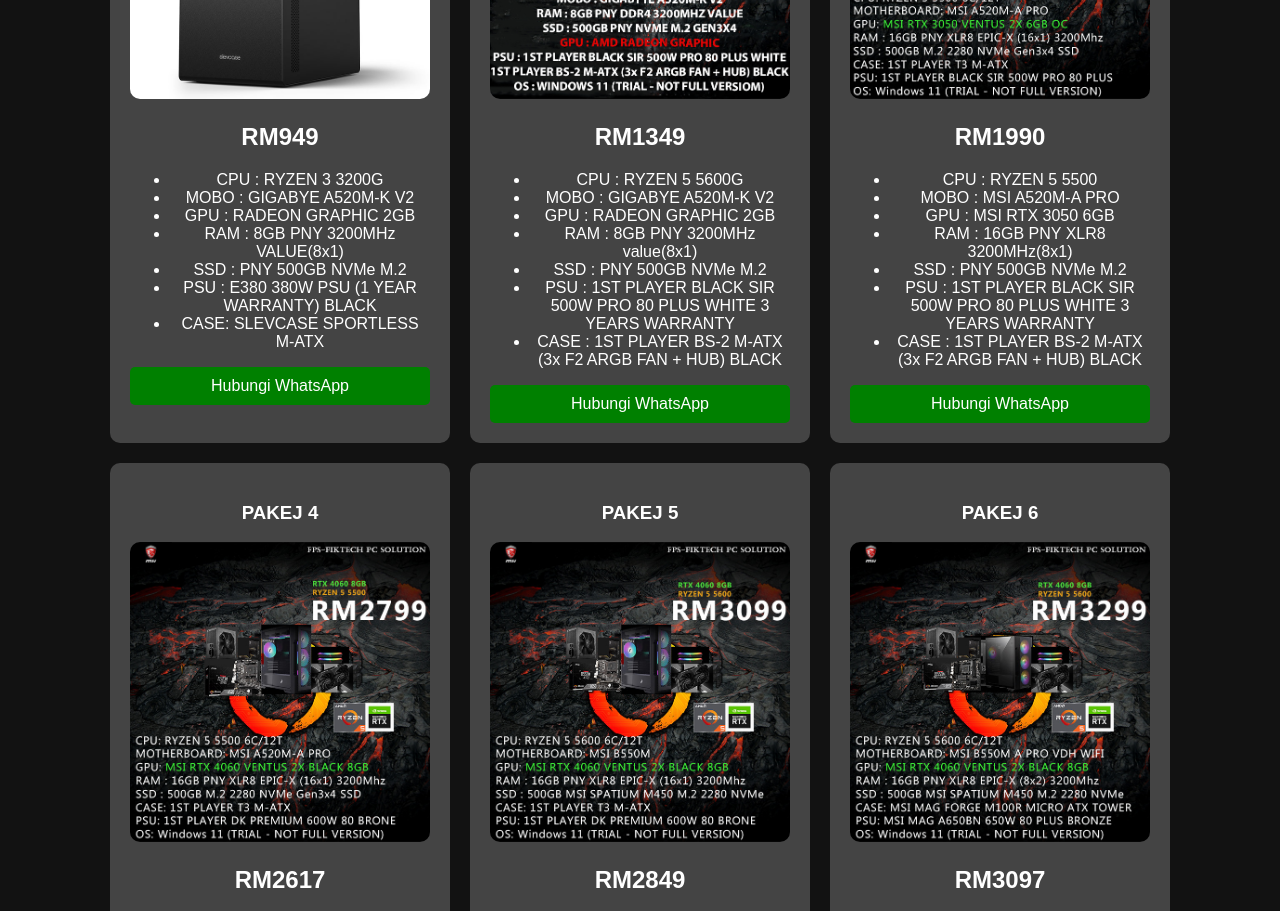
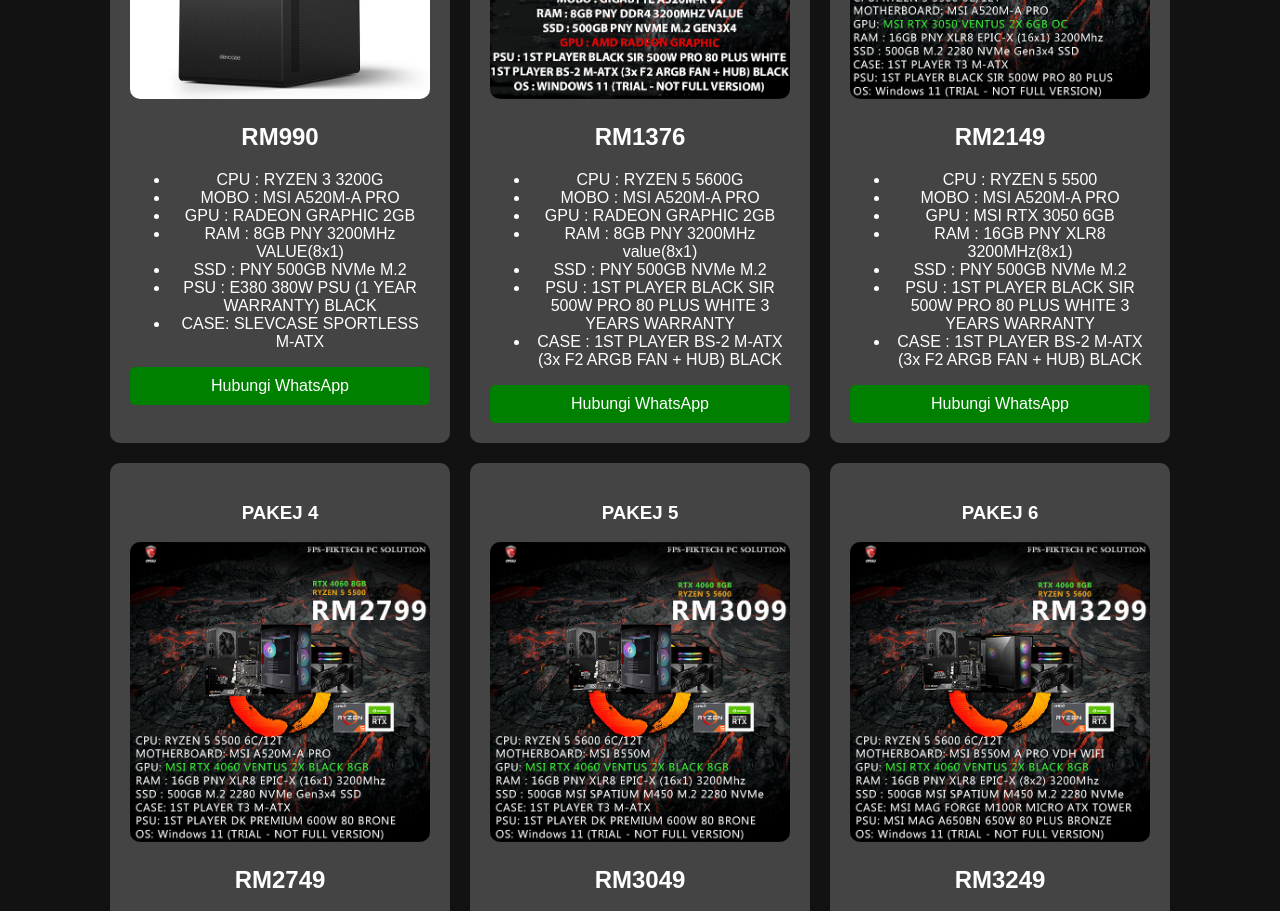
Before and after one commit to Pikachu566/Official_Website-FPS-FIKTECH-PC-SOLUTION, a plain HTML site: page index.html in a window 1280 px wide. Shown: the part 1120-2031 px from the top of the page. Drawn offline with Linux system fonts and the light colour scheme.

Commit message:
Update index.html

```diff
--- a/index.html
+++ b/index.html
@@ -58,13 +58,13 @@
 
 <script>
 const pakejList = [
-    { title: "PAKEJ 1", img: "RM949.jpg", price: "RM949", specs: ["CPU : RYZEN 3 3200G", "MOBO : GIGABYE A520M-K V2", "GPU : RADEON GRAPHIC 2GB", "RAM : 8GB PNY 3200MHz VALUE(8x1)", "SSD : PNY 500GB NVMe M.2" , "PSU : E380 380W PSU  (1 YEAR WARRANTY) BLACK " , "CASE: SLEVCASE SPORTLESS M-ATX "], wa: "175298421" },
-    { title: "PAKEJ 2", img: "RM1376.jpg", price: "RM1349", specs: ["CPU : RYZEN 5 5600G", "MOBO : GIGABYE A520M-K V2", "GPU : RADEON GRAPHIC 2GB", "RAM : 8GB PNY 3200MHz value(8x1)", "SSD : PNY 500GB NVMe M.2" , "PSU : 1ST PLAYER BLACK SIR 500W PRO 80 PLUS WHITE 3 YEARS WARRANTY" , "CASE : 1ST PLAYER BS-2 M-ATX (3x F2 ARGB FAN + HUB) BLACK "], wa: "175298421" },
-	{ title: "PAKEJ 3", img: "RM2199.jpg", price: "RM1990", specs: ["CPU : RYZEN 5 5500", "MOBO : MSI A520M-A PRO", "GPU : MSI RTX 3050 6GB", "RAM : 16GB PNY XLR8 3200MHz(8x1)", "SSD : PNY 500GB NVMe M.2" , "PSU : 1ST PLAYER BLACK SIR 500W PRO 80 PLUS WHITE  3 YEARS WARRANTY" , "CASE : 1ST PLAYER BS-2 M-ATX (3x F2 ARGB FAN + HUB) BLACK "], wa: "175298421" },
-	{ title: "PAKEJ 4", img: "RM2799.jpg", price: "RM2617", specs: ["CPU : RYZEN 5 5500", "MOBO : MSI A520M-A PRO", "GPU : MSI RTX 4060 VENTUS 2X BLACK OC 8GB", "RAM : 16GB PNY XLR8 3200MHz(8x1)", "SSD : PNY 500GB NVMe M.2" , "PSU : 1ST PLAYER DK PREMIUM 600W 80 PLUS BRONZE NON MODULAR" , "CASE : 1ST PLAYER T3 M-ATX (4x F2 ARGB FAN + HUB) BLACK  "], wa: "175298421" },
-    { title: "PAKEJ 5", img: "RM3099.jpg", price: "RM2849", specs: ["CPU : RYZEN 5 5600", "MOBO : MSI B550M-A PRO", "GPU : MSI RTX 4060 VENTUS 2X BLACK OC 8GB", "RAM : 16GB PNY XLR8 3200MHz(8x1)", "SSD : 500GB MSI SPATIUM M450 NVMe M.2" , "PSU : 1ST PLAYER DK PREMIUM 600W 80 PLUS BRONZE NON MODULAR" , "CASE : 1ST PLAYER T3 M-ATX (4x F2 ARGB FAN + HUB) BLACK  "], wa: "175298421" },
-    { title: "PAKEJ 6", img: "RM3299.jpg", price: "RM3097", specs: ["CPU : RYZEN 5 5600", "MOBO : MSI B550M-A PRO VDH WIFI", "GPU : MSI RTX 4060 VENTUS 2X BLACK OC 8GB", "RAM : 16GB PNY XLR8 3200MHz(8x2)", "SSD : 500GB MSI SPATIUM M450 NVMe M.2" , "PSU : MSI MAG A650BN 650W 80 PLUS BRONZE NON MODULAR" , "CASE : MSI MAG FORGE M100R MICRO ATX TOWER CASING (BLACK) (4x ARGB FAN+HUB)"], wa: "175298421" },
-    { title: "PAKEJ 7", img: "RM3799.jpg", price: "RM3479", specs: ["CPU : RYZEN 7 5700X", "MOBO : MSI B550M MORTAR MAX WIFI", "GPU : MSI RTX 4060 VENTUS 2X BLACK OC 8GB", "RAM : 16GB PNY XLR8 3200MHz(8x2)", "SSD : 1TB MSI SPATIUM M460 NVMe M.2" , "PSU : MSI MAG A650BN 650W 80 PLUS BRONZE NON MODULAR" , "CASE : MSI MAG FORGE M100R MICRO ATX TOWER CASING (BLACK) (4x ARGB FAN+HUB)"], wa: "175298421" },
+    { title: "PAKEJ 1", img: "RM949.jpg", price: "RM990", specs: ["CPU : RYZEN 3 3200G", "MOBO : MSI A520M-A PRO", "GPU : RADEON GRAPHIC 2GB", "RAM : 8GB PNY 3200MHz VALUE(8x1)", "SSD : PNY 500GB NVMe M.2" , "PSU : E380 380W PSU  (1 YEAR WARRANTY) BLACK " , "CASE: SLEVCASE SPORTLESS M-ATX "], wa: "175298421" },
+    { title: "PAKEJ 2", img: "RM1376.jpg", price: "RM1376", specs: ["CPU : RYZEN 5 5600G", "MOBO : MSI A520M-A PRO", "GPU : RADEON GRAPHIC 2GB", "RAM : 8GB PNY 3200MHz value(8x1)", "SSD : PNY 500GB NVMe M.2" , "PSU : 1ST PLAYER BLACK SIR 500W PRO 80 PLUS WHITE 3 YEARS WARRANTY" , "CASE : 1ST PLAYER BS-2 M-ATX (3x F2 ARGB FAN + HUB) BLACK "], wa: "175298421" },
+	{ title: "PAKEJ 3", img: "RM2199.jpg", price: "RM2149", specs: ["CPU : RYZEN 5 5500", "MOBO : MSI A520M-A PRO", "GPU : MSI RTX 3050 6GB", "RAM : 16GB PNY XLR8 3200MHz(8x1)", "SSD : PNY 500GB NVMe M.2" , "PSU : 1ST PLAYER BLACK SIR 500W PRO 80 PLUS WHITE  3 YEARS WARRANTY" , "CASE : 1ST PLAYER BS-2 M-ATX (3x F2 ARGB FAN + HUB) BLACK "], wa: "175298421" },
+	{ title: "PAKEJ 4", img: "RM2799.jpg", price: "RM2749", specs: ["CPU : RYZEN 5 5500", "MOBO : MSI A520M-A PRO", "GPU : MSI RTX 4060 VENTUS 2X BLACK OC 8GB", "RAM : 16GB PNY XLR8 3200MHz(8x1)", "SSD : PNY 500GB NVMe M.2" , "PSU : 1ST PLAYER DK PREMIUM 600W 80 PLUS BRONZE NON MODULAR" , "CASE : 1ST PLAYER T3 M-ATX (4x F2 ARGB FAN + HUB) BLACK  "], wa: "175298421" },
+    { title: "PAKEJ 5", img: "RM3099.jpg", price: "RM3049", specs: ["CPU : RYZEN 5 5600", "MOBO : MSI B550M-A PRO", "GPU : MSI RTX 4060 VENTUS 2X BLACK OC 8GB", "RAM : 16GB PNY XLR8 3200MHz(8x1)", "SSD : 500GB MSI SPATIUM M450 NVMe M.2" , "PSU : 1ST PLAYER DK PREMIUM 600W 80 PLUS BRONZE NON MODULAR" , "CASE : 1ST PLAYER T3 M-ATX (4x F2 ARGB FAN + HUB) BLACK  "], wa: "175298421" },
+    { title: "PAKEJ 6", img: "RM3299.jpg", price: "RM3249", specs: ["CPU : RYZEN 5 5600", "MOBO : MSI B550M-A PRO VDH WIFI", "GPU : MSI RTX 4060 VENTUS 2X BLACK OC 8GB", "RAM : 16GB PNY XLR8 3200MHz(8x2)", "SSD : 500GB MSI SPATIUM M450 NVMe M.2" , "PSU : MSI MAG A650BN 650W 80 PLUS BRONZE NON MODULAR" , "CASE : MSI MAG FORGE M100R MICRO ATX TOWER CASING (BLACK) (4x ARGB FAN+HUB)"], wa: "175298421" },
+    { title: "PAKEJ 7", img: "RM3799.jpg", price: "RM3749", specs: ["CPU : RYZEN 7 5700X", "MOBO : MSI B550M MORTAR MAX WIFI", "GPU : MSI RTX 4060 VENTUS 2X BLACK OC 8GB", "RAM : 16GB PNY XLR8 3200MHz(8x2)", "SSD : 1TB MSI SPATIUM M460 NVMe M.2" , "PSU : MSI MAG A650BN 650W 80 PLUS BRONZE NON MODULAR" , "CASE : MSI MAG FORGE M100R MICRO ATX TOWER CASING (BLACK) (4x ARGB FAN+HUB)"], wa: "175298421" },
     { title: "Nak Custom?", img: "custom.jpg", price: "RM500-RM3500", specs: ["PROCCESSOR ?", "MOTHERBOARD?", "GRAPHIC CARD?", "RAM?", "STORAGE?" , "POWER SUPPLY?" , "AIO?" , "CASING?"], wa: "175298421" }
 ];
 
```
